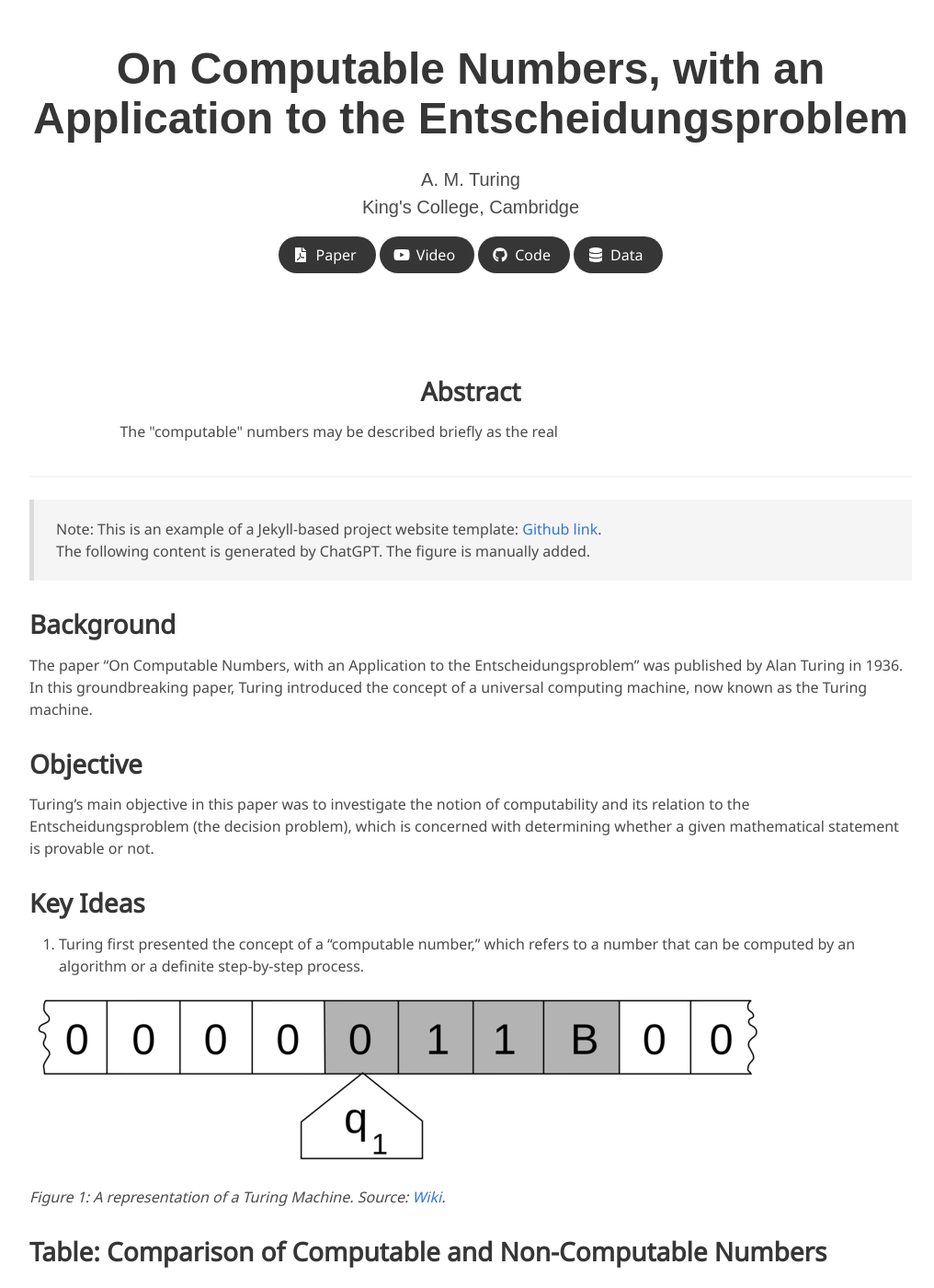
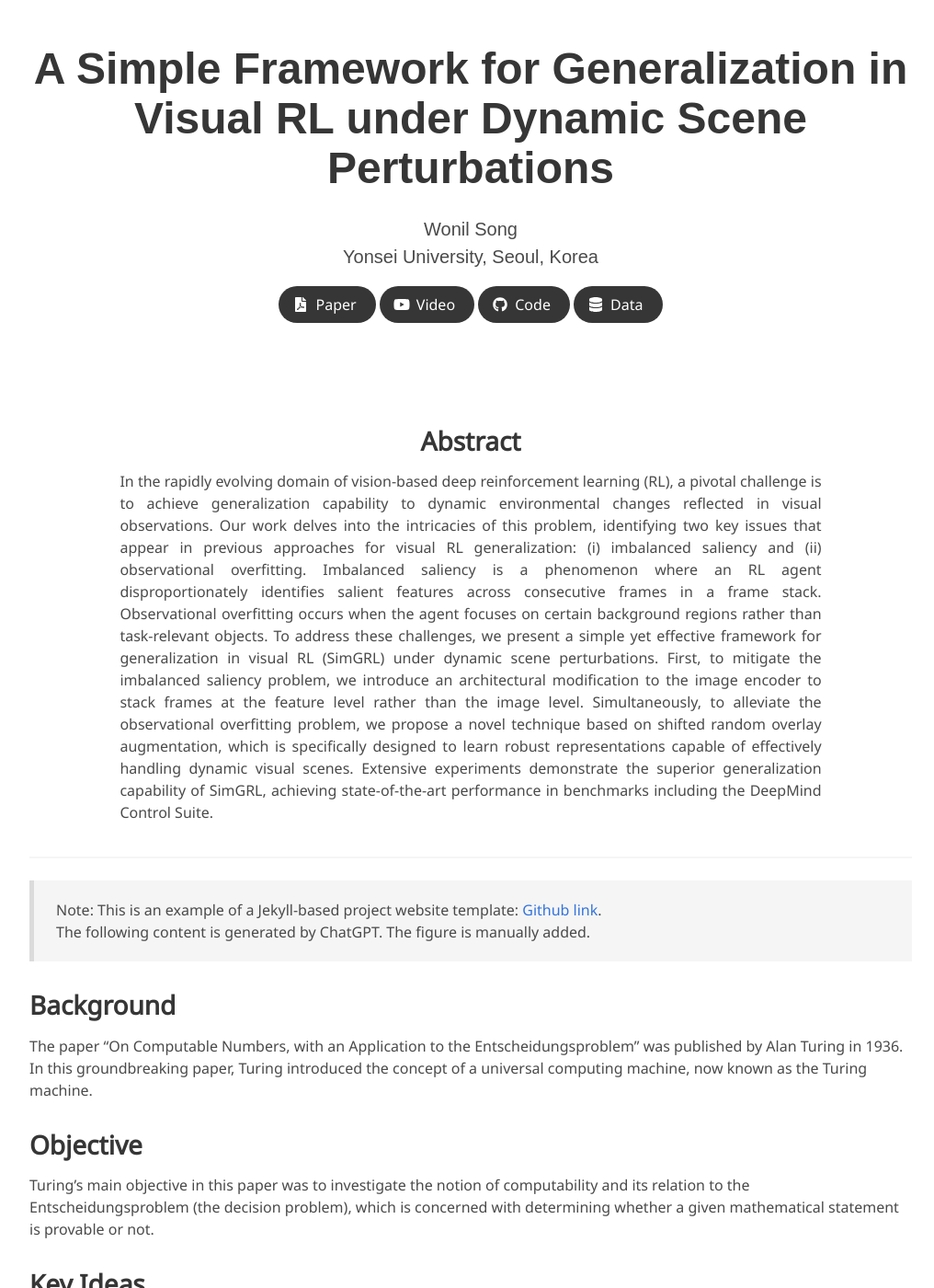
Before and after one commit to W-Song11/SimGRL, a Jekyll site: the page built from index.md, in a window 1280 px wide and 1400 px high. Shown: the whole window at 92% size, without its empty margins (128-1144 px from the left). Built offline with Jekyll 4.4.1, drawn with Linux system fonts in a browser that asks for light colours; some web fonts are replaced.

Commit message:
Update index.md

```diff
--- a/index.md
+++ b/index.md
@@ -2,11 +2,11 @@
 layout: project_page
 permalink: /
 
-title: On Computable Numbers, with an Application to the Entscheidungsproblem
+title: A Simple Framework for Generalization in Visual RL under Dynamic Scene Perturbations
 authors:
-    A. M. Turing
+    Wonil Song
 affiliations:
-    King's College, Cambridge
+    Yonsei University, Seoul, Korea
 paper: https://www.cs.virginia.edu/~robins/Turing_Paper_1936.pdf
 video: https://www.youtube.com/results?search_query=turing+machine
 code: https://github.com/topics/turing-machines
@@ -18,7 +18,25 @@ data: https://huggingface.co/docs/datasets
     <div class="column is-four-fifths">
         <h2>Abstract</h2>
         <div class="content has-text-justified">
-The "computable" numbers may be described briefly as the real
+In the rapidly evolving domain of vision-based deep reinforcement learning (RL),
+a pivotal challenge is to achieve generalization capability to dynamic environmental
+changes reflected in visual observations. Our work delves into the intricacies
+of this problem, identifying two key issues that appear in previous approaches
+for visual RL generalization: (i) imbalanced saliency and (ii) observational
+overfitting. Imbalanced saliency is a phenomenon where an RL agent
+disproportionately identifies salient features across consecutive frames in a frame
+stack. Observational overfitting occurs when the agent focuses on certain background
+regions rather than task-relevant objects. To address these challenges, we
+present a simple yet effective framework for generalization in visual RL (SimGRL)
+under dynamic scene perturbations. First, to mitigate the imbalanced saliency
+problem, we introduce an architectural modification to the image encoder to
+stack frames at the feature level rather than the image level. Simultaneously,
+to alleviate the observational overfitting problem, we propose a novel technique
+based on shifted random overlay augmentation, which is specifically designed
+to learn robust representations capable of effectively handling dynamic visual
+scenes. Extensive experiments demonstrate the superior generalization capability
+of SimGRL, achieving state-of-the-art performance in benchmarks including the
+DeepMind Control Suite.
         </div>
     </div>
 </div>
```
